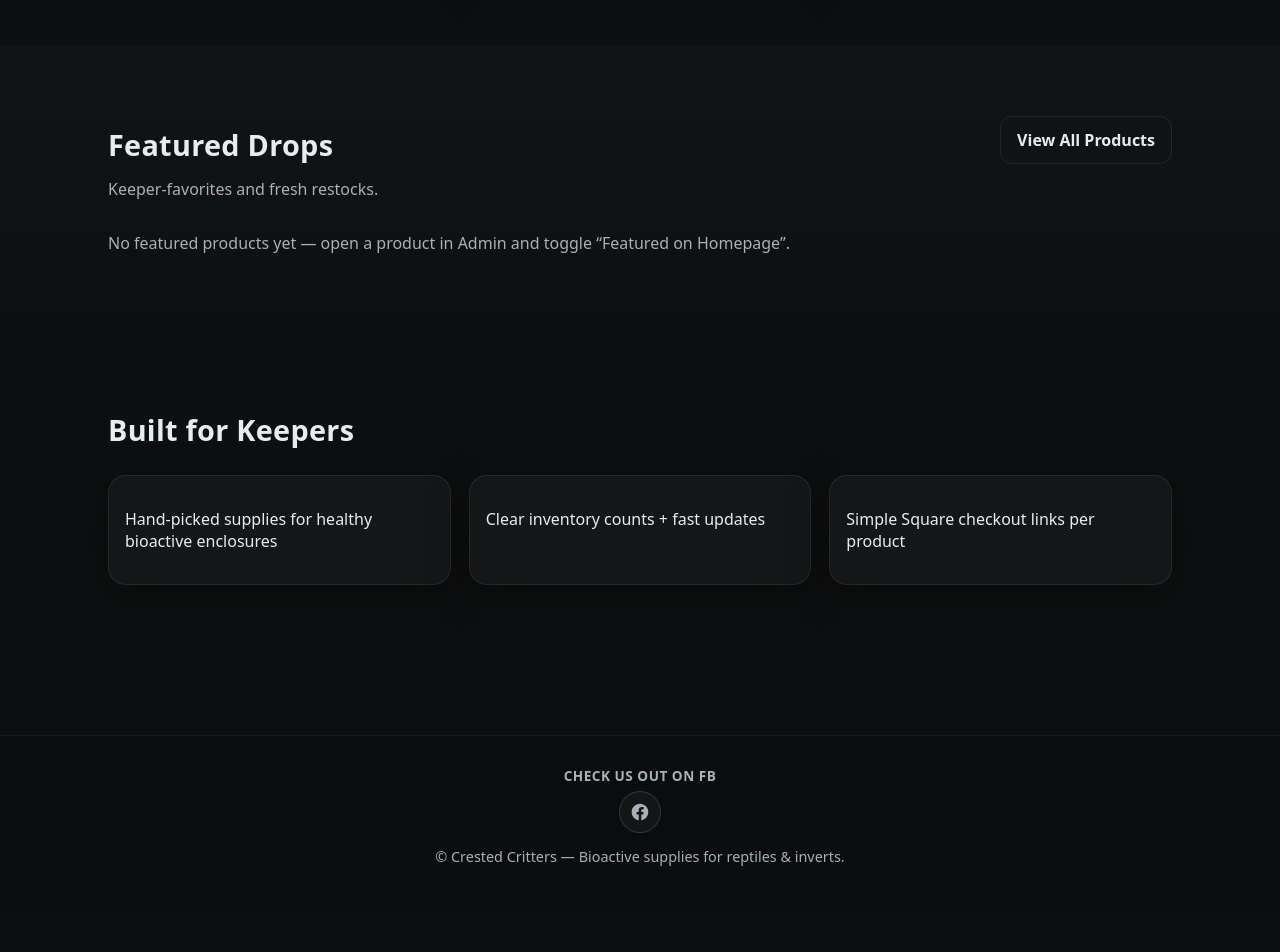
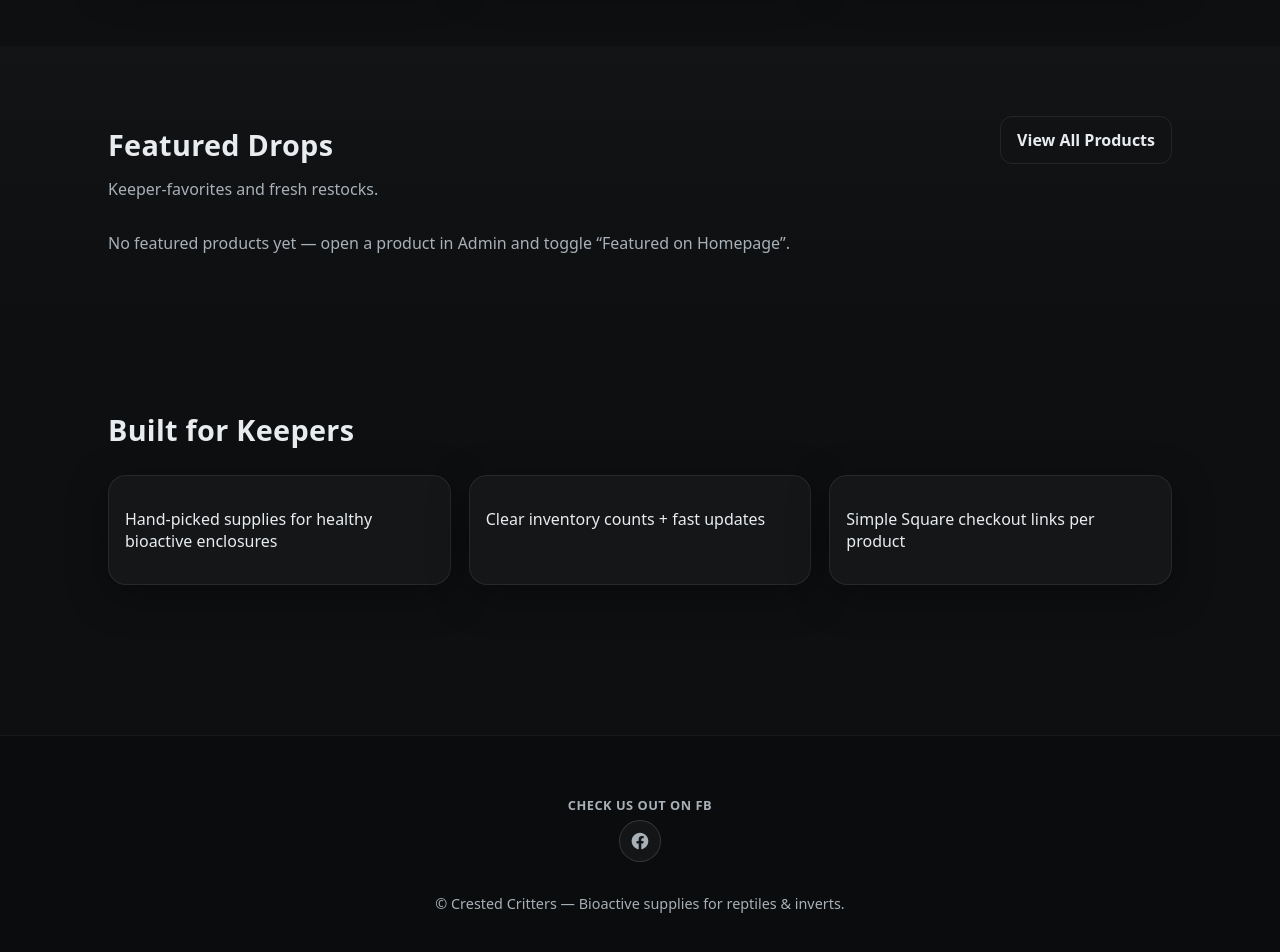
Before and after one commit to coxusw/CrestedCritters, a Jekyll site: the page built from index.html, in a window 1280 px wide and 1400 px high, scrolled down 582 px. Shown: the part 412-1364 px from the top of the window. Built offline with Jekyll 4.4.1, drawn with Linux system fonts in a browser that asks for light colours; before the commit the page ends 1905 px from its top, so only the background shows below that.

Commit message:
Update style.css

```diff
--- a/assets/css/style.css
+++ b/assets/css/style.css
@@ -378,47 +378,22 @@ img{max-width:100%;display:block}
 @media (max-width: 700px){
   .cta-strip{ flex-direction: column; align-items: flex-start; }
 }
-/* Footer layout */
-.footer-inner{
+/* Clean centered footer */
+.footer-center{
   display:flex;
+  flex-direction:column;
   align-items:center;
-  justify-content:space-between;
-  gap:16px;
-  flex-wrap:wrap;
+  gap:18px;
+  text-align:center;
+  padding:30px 0;
 }
 
-.footer-left{
+.footer-text{
   color:var(--muted);
+  font-size:.9rem;
 }
 
-.footer-right{
-  display:flex;
-  gap:12px;
-}
-
-/* Social button */
-.social-btn{
-  display:inline-flex;
-  align-items:center;
-  justify-content:center;
-  padding:8px 14px;
-  border-radius:999px;
-  font-weight:900;
-  border:1px solid rgba(255,255,255,0.14);
-  background:rgba(255,255,255,0.04);
-  transition:all .15s ease;
-}
-
-.social-btn:hover{
-  transform:translateY(-2px);
-  border-color:rgba(255,255,255,0.3);
-}
-
-.social-btn.facebook:hover{
-  border-color:#1877f2;
-  background:rgba(24,119,242,0.12);
-}
-/* Footer social layout */
+/* Social layout */
 .social-wrap{
   display:flex;
   flex-direction:column;
@@ -427,7 +402,7 @@ img{max-width:100%;display:block}
 }
 
 .social-label{
-  font-size:.85rem;
+  font-size:.8rem;
   font-weight:900;
   letter-spacing:.5px;
   color:var(--muted);
```
